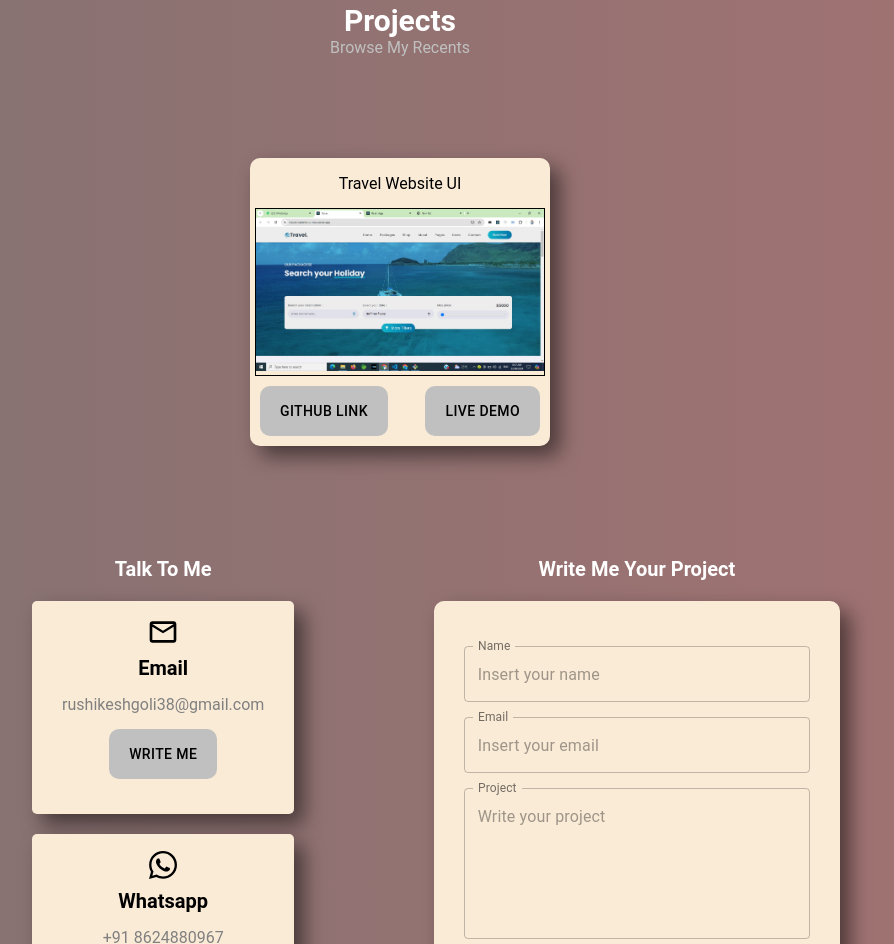
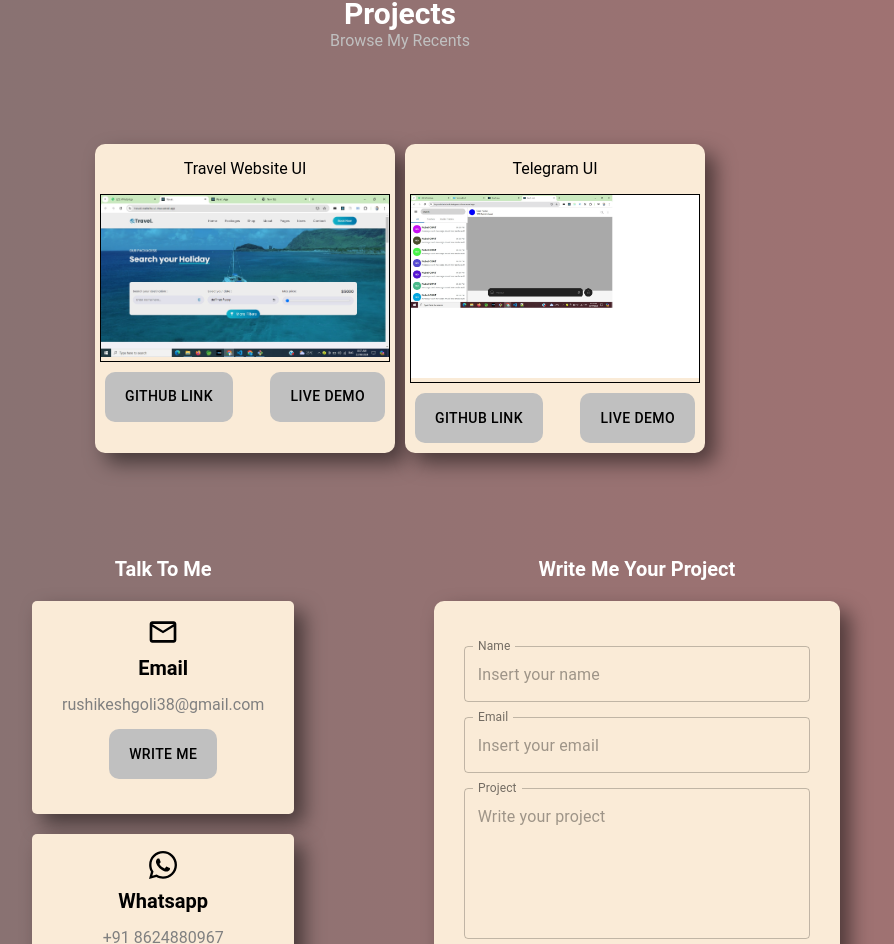
Before and after one commit to RISHIGOLI/portfolio-website, a React (Create React App) app: page / in a window 1280 px wide. Shown: the part 3433-4377 px from the top of the page, without its empty margins (240-1134 px from the left). Built offline with nearby package versions, Linux system fonts and the light colour scheme; the HTML template or start-up script is replaced by a standard one.

Commit message:
added second project

```diff
--- a/src/index.css
+++ b/src/index.css
@@ -20,7 +20,7 @@ code {
 
 /* Webkit Browsers Scrollbar Styling */
 *::-webkit-scrollbar {
-  width: 4px; /* Width of the scrollbar */
+  width: 8px; /* Width of the scrollbar */
 }
 
 *::-webkit-scrollbar-track {
@@ -29,7 +29,7 @@ code {
 
 *::-webkit-scrollbar-thumb {
   background-color: rgb(141, 17, 108); /* Scrollbar thumb color */
-  border-radius: 2px; /* Scrollbar thumb radius */
+  border-radius: 4px; /* Scrollbar thumb radius */
   border: none; /* Remove any border if present */
 }
 
--- a/src/pages/Projects.jsx
+++ b/src/pages/Projects.jsx
@@ -5,6 +5,7 @@ import Education from "../components/qualifications/Education";
 import Experience from "../components/qualifications/Experience";
 import MyButton from "../components/MyButton";
 import project1 from "../Assets/project1.jpg";
+import project2 from "../Assets/project2.jpg";
 
 const useStyles = makeStyles((theme) => ({
   mainContainer: {
@@ -14,11 +15,11 @@ const useStyles = makeStyles((theme) => ({
     justifyContent: "space-evenly",
     display: "flex",
     padding: "0% 13%",
-    [theme.breakpoints.down(768)]:{
-      marginTop: '0px',
-      padding: '0% 5%',
-      justifyContent: 'center'
-    }
+    [theme.breakpoints.down(768)]: {
+      marginTop: "0px",
+      padding: "0% 5%",
+      justifyContent: "center",
+    },
   },
   title: {
     fontWeight: "bold",
@@ -28,10 +29,10 @@ const useStyles = makeStyles((theme) => ({
     marginBottom: "0px",
     ...centerContent,
     color: theme.palette.colors.text.primary,
-    [theme.breakpoints.down(768)]:{
-      margin: '0px',
-      marginTop: '0px'
-    }
+    [theme.breakpoints.down(768)]: {
+      margin: "0px",
+      marginTop: "0px",
+    },
   },
   subtitle: {
     color: theme.palette.colors.text.other,
@@ -41,21 +42,24 @@ const useStyles = makeStyles((theme) => ({
     margin: "5px",
     borderRadius: "10px",
     backgroundColor: "antiquewhite",
-    boxShadow: '10px 10px 20px 0px rgba(0, 0, 0, 0.5)',
-    [theme.breakpoints.down(768)]:{
-      height: 'max-content',
-      width: '100%'
-    }
+    boxShadow: "10px 10px 20px 0px rgba(0, 0, 0, 0.5)",
+    [theme.breakpoints.down(768)]: {
+      height: "max-content",
+      width: "100%",
+    },
   },
-  buttonsContainer:{
-    display: "flex", justifyContent: "space-between", padding: '0px 5px'
+  buttonsContainer: {
+    display: "flex",
+    justifyContent: "space-between",
+    padding: "0px 5px",
   },
-  titleContainer:{
-    ...centerContent, flexDirection: "column",
-    [theme.breakpoints.down(768)]:{
-      margin: '15px'
-    }
-  }
+  titleContainer: {
+    ...centerContent,
+    flexDirection: "column",
+    [theme.breakpoints.down(768)]: {
+      margin: "15px",
+    },
+  },
 }));
 
 export default function Contact() {
@@ -66,6 +70,15 @@ export default function Contact() {
       projectTitle: "Travel Website UI",
       projectGithubLink: "https://github.com/RISHIGOLI/travel_website_ui.git",
       projectDemoLink: "https://travel-website-ui-mu.vercel.app/",
+      src: project1
+    },
+    {
+      id: 2,
+      projectTitle: "Telegram UI",
+      projectGithubLink:
+        "https://github.com/RISHIGOLI/beyondchats_task_telegram_clone.git",
+      projectDemoLink: "https://beyondchats-task-telegram-clone.vercel.app/",
+      src: project2
     },
   ];
 
@@ -112,7 +125,7 @@ export default function Contact() {
               </Box>
               <Grid style={{ height: "60%", border: "1px solid black" }}>
                 <img
-                  src={project1}
+                  src={project.src}
                   alt=""
                   style={{ height: "100%", width: "100%", objectFit: "cover" }}
                 />
@@ -120,11 +133,11 @@ export default function Contact() {
               <Grid className={classes.buttonsContainer}>
                 <MyButton
                   text="Github Link"
-                  onClick={()=>handleClick(project.projectGithubLink)}
+                  onClick={() => handleClick(project.projectGithubLink)}
                 />
                 <MyButton
                   text="Live Demo"
-                  onClick={()=>handleClick(project.projectDemoLink)}
+                  onClick={() => handleClick(project.projectDemoLink)}
                 />
               </Grid>
             </Grid>
```
Also changed, not shown: src/Assets/project2.jpg (added).
